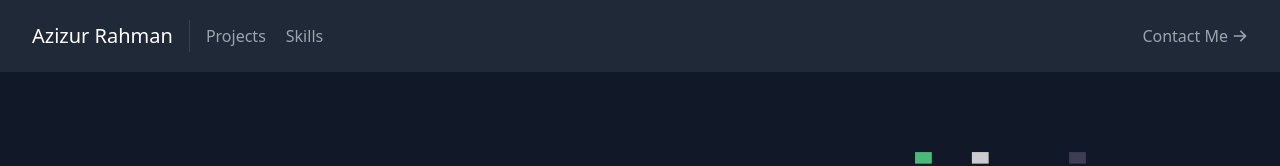
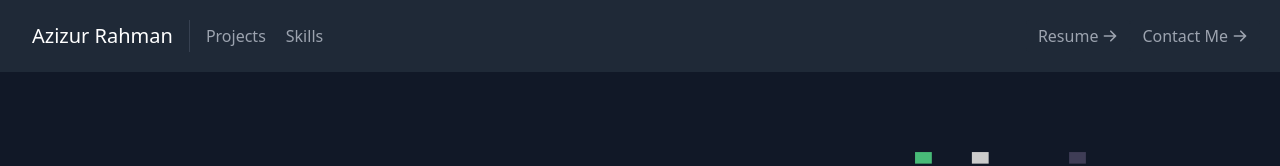
Before and after one commit to AzizurRahmanEmon/personalSite, a React (Create React App) app: page / in a window 1280 px wide. Shown: the top 166 px of the page. Built offline with nearby package versions, Linux system fonts and the light colour scheme.

Commit message:
resume added

```diff
--- a/src/components/Navbar.js
+++ b/src/components/Navbar.js
@@ -19,6 +19,13 @@ export default function Navbar() {
           </a>
         </nav>
         <a
+          href="https://docs.google.com/document/d/1ogH2iUekwIfZQhGdIdLJPB-I-ZoOND-Y/edit?usp=share_link&ouid=105730190292779357798&rtpof=true&sd=true"
+          target='_blank'
+          className="inline-flex items-center bg-gray-800 border-0 py-1 px-3 focus:outline-none hover:bg-gray-700 rounded text-base mt-4 md:mt-0">
+          Resume
+          <ArrowRightIcon className="w-4 h-4 ml-1" />
+        </a>
+        <a
           href="#contact"
           className="inline-flex items-center bg-gray-800 border-0 py-1 px-3 focus:outline-none hover:bg-gray-700 rounded text-base mt-4 md:mt-0">
           Contact Me
```
